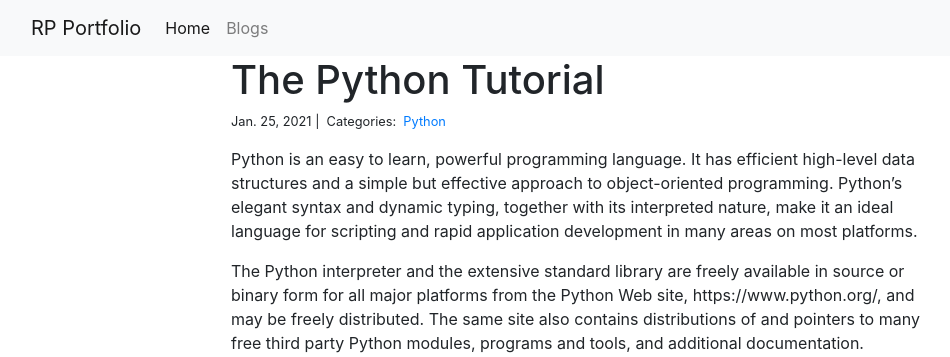
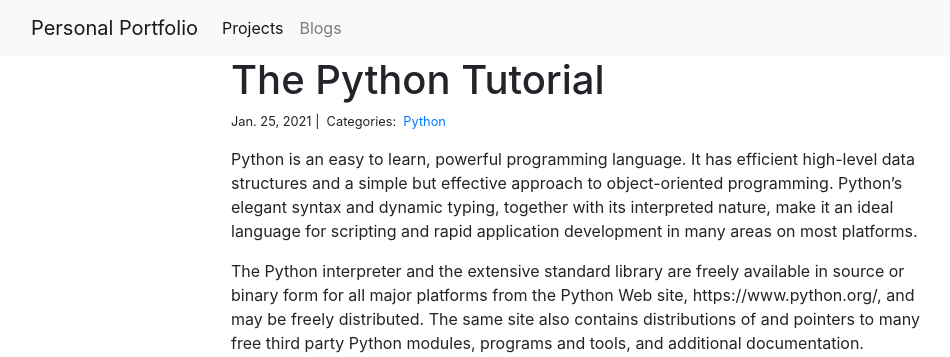
Before and after one commit to mazharcse/personal-portfolio, a Django app: page /blog/3/ in a window 1280 px wide. Shown: the top 357 px of the page, without its empty margins (54-1004 px from the left). Run offline with Django 3.2, Linux system fonts and the light colour scheme; data comes from the database, SQL or seed files in the repository; some libraries are stand-ins or nearby versions.

Commit message:
name change

```diff
--- a/templates/base.html
+++ b/templates/base.html
@@ -2,7 +2,7 @@
 
 <nav class="navbar navbar-expand-lg navbar-light bg-light">
     <div class="container">
-        <a class="navbar-brand" href="{% url 'project_index' %}">RP Portfolio</a>
+        <a class="navbar-brand" href="{% url 'project_index' %}">Personal Portfolio</a>
         <button class="navbar-toggler" type="button" data-toggle="collapse" data-target="#navbarSupportedContent" aria-controls="navbarSupportedContent" aria-expanded="false" aria-label="Toggle navigation">
           <span class="navbar-toggler-icon"></span>
         </button>
@@ -10,7 +10,7 @@
         <div class="collapse navbar-collapse" id="navbarSupportedContent">
           <ul class="navbar-nav mr-auto">
             <li class="nav-item active">
-              <a class="nav-link" href="{% url 'project_index' %}">Home</a>
+              <a class="nav-link" href="{% url 'project_index' %}">Projects</a>
             </li>
             <li class="nav-item">
               <a class="nav-link" href="/blog">Blogs</a>
```
